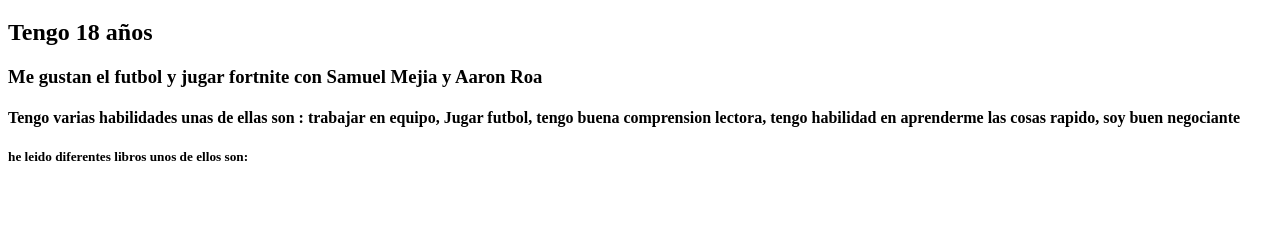
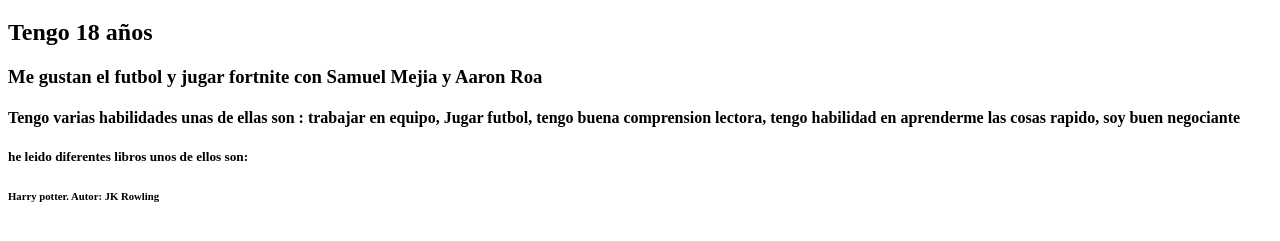
Before and after one commit to miguells77/nuevo-repositorio, a plain HTML site: page index.html in a window 1280 px wide. Shown: the part 61-302 px from the top of the page. Drawn offline with Linux system fonts and the light colour scheme.

Commit message:
Octavo commit

```diff
--- a/index.html
+++ b/index.html
@@ -14,5 +14,8 @@
             tengo habilidad en aprenderme las cosas rapido, soy buen negociante
          </h4>
          <h5>he leido diferentes libros unos de ellos son:</h5>
+         <h6> Harry potter. Autor: JK Rowling</h6>
+
+
 </body>
 </html>
```
